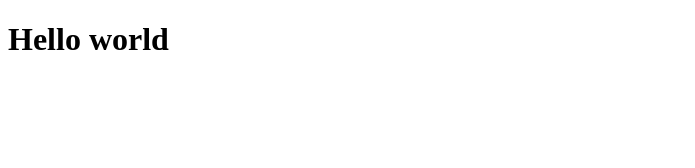
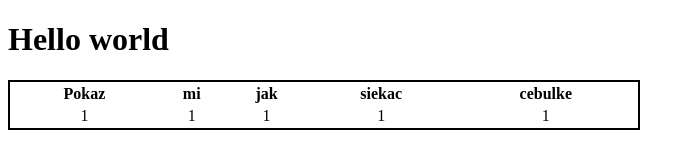
Before and after one commit to maciejkarlinski/testingmk, a plain HTML site: page index.html in a window 1280 px wide. Shown: the whole page, without its empty margins (0-695 px from the left). Drawn offline with Linux system fonts and the light colour scheme.

Commit message:
Mod readme and index

```diff
--- a/index.html
+++ b/index.html
@@ -6,5 +6,21 @@
 	</head>
 	<body>
 		<h1>Hello world</h1>
+		<table style="width:50%; border: 2px solid black; text-align:center">
+			<tr>
+				<th>Pokaz</th>
+				<th>mi</th>
+				<th>jak</th>
+				<th>siekac</th>
+				<th>cebulke</th>
+			</tr>
+			<tr>
+				<td>1</td>
+				<td>1</td>
+				<td>1</td>
+				<td>1</td>
+				<td>1</td>
+			</tr>
+		</table>
 	</body>
 </html>
```
Also changed, not shown: 1 other file.
